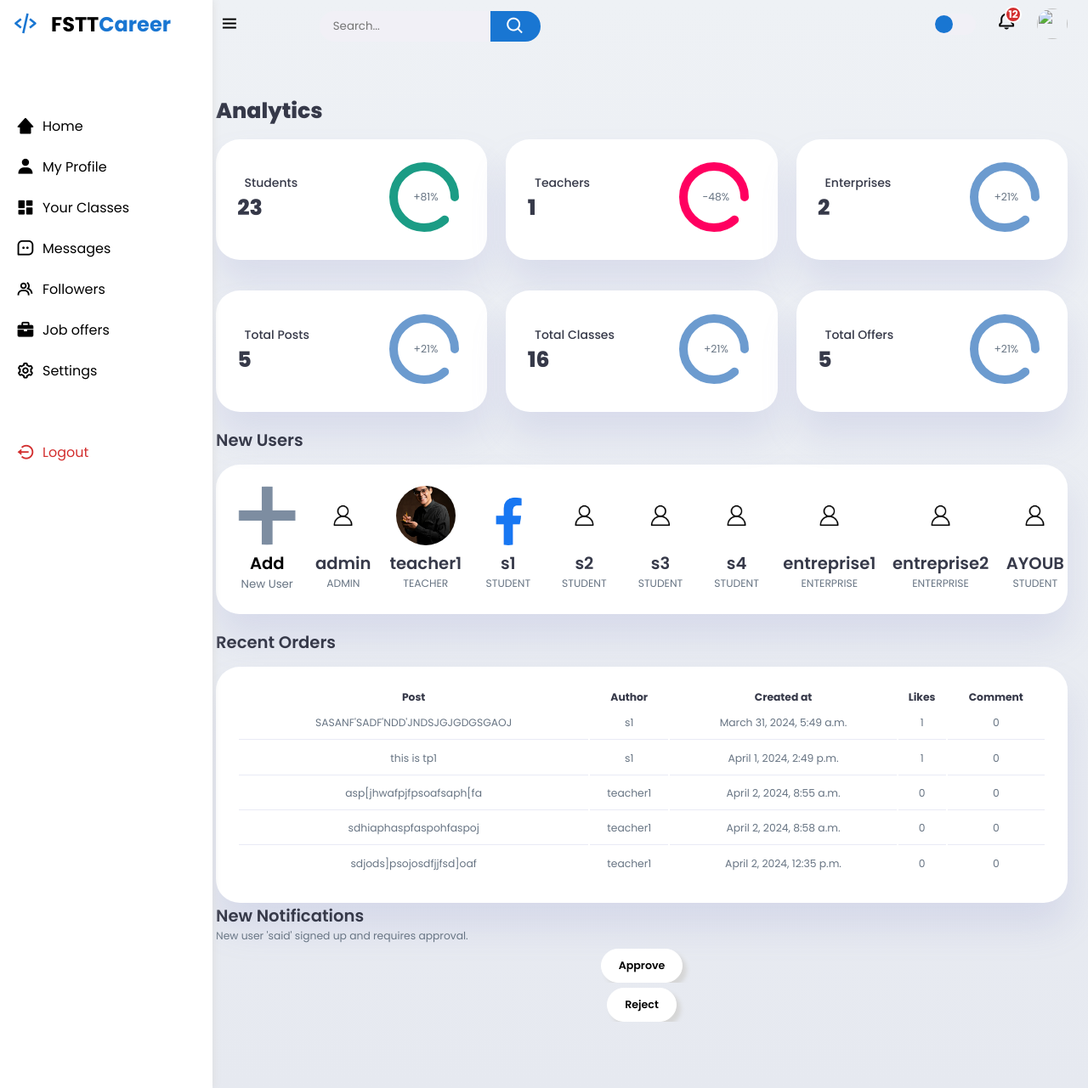
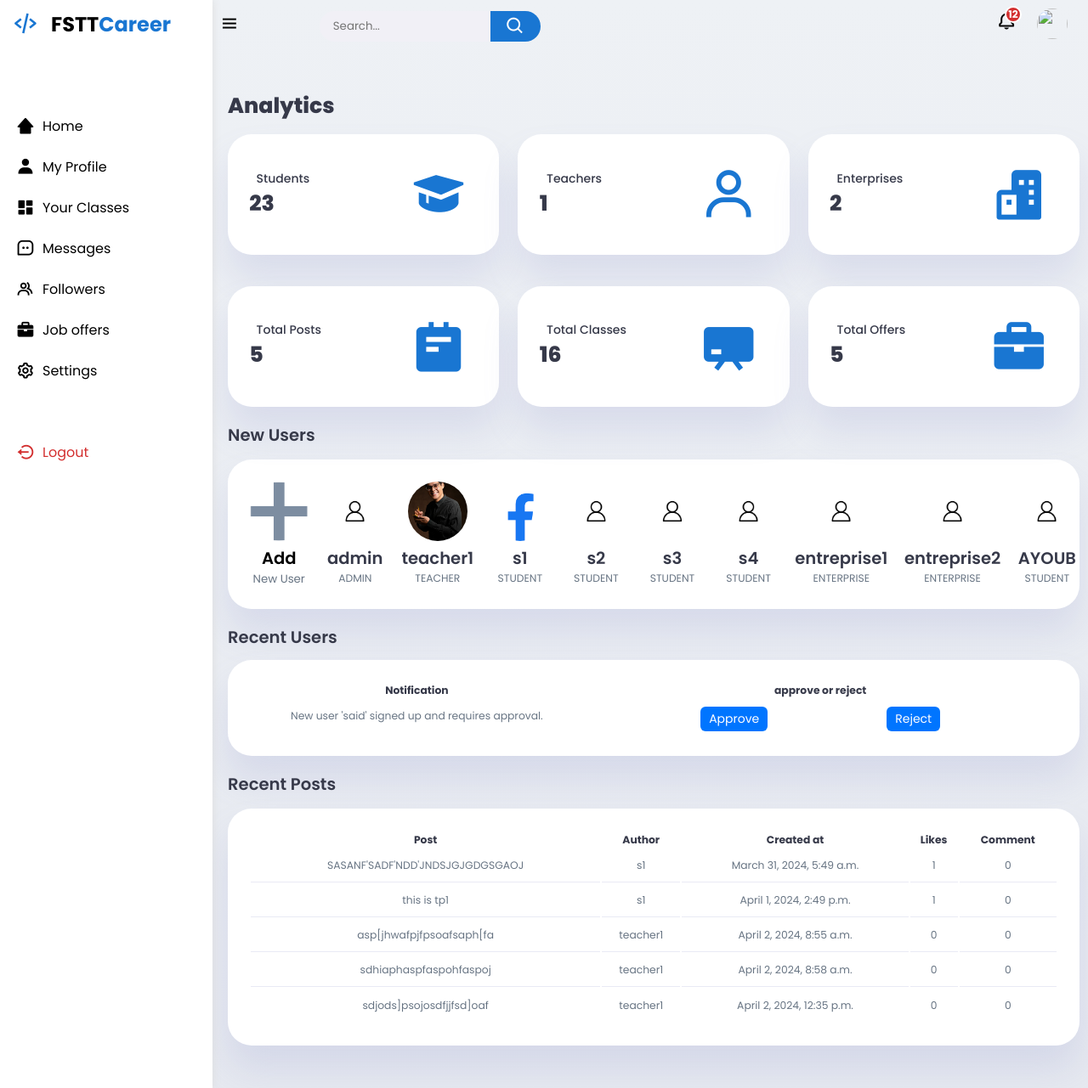
Before and after one commit to ayoubkhabali/CareerLink, a Django app: page /dashboard/ in a window 1280 px wide. Shown: the whole page at 85% size. Run offline with Django 5.2, Linux system fonts and the light colour scheme; data comes from the database, SQL or seed files in the repository; both versions use the stored data as it was after the commit; some libraries are stand-ins or nearby versions.

Commit message:
new changes

```diff
--- a/fsttCareerLink/CareerLink/forms.py
+++ b/fsttCareerLink/CareerLink/forms.py
@@ -132,6 +132,14 @@ class AnnouncementForm(forms.ModelForm):
     class Meta:
         model = Announcement
         fields = ['title', 'content', 'attachment', 'photo']
+        widgets = {
+            'title': forms.TextInput(attrs={'class' : 'd-block mb-20 w-full p-10 b-none bg-eee rad-6', 'placeholder' : 'enter a title...'}),
+            'content': forms.Textarea(attrs={'rows': 4, 'cols': 40, 'class' : 'd-block mb-20 w-full p-10 b-none bg-eee rad-6', 'placeholder' : 'enter a content...'}),
+        }
+        labels = {
+            'title': '',
+            'content': '',
+        }
 
 
 from django.utils import timezone
@@ -142,8 +150,14 @@ class AssignmentForm(forms.ModelForm):
         model = Assignment
         fields = ['title', 'description','due_date','attachment']
         widgets = {
-            'description': forms.Textarea(attrs={'rows': 4, 'cols': 40}),
-            'due_date': forms.DateInput(attrs={'type': 'date'}),
+            'title': forms.TextInput(attrs={'class' : 'd-block mb-20 w-full p-10 b-none bg-eee rad-6', 'placeholder' : 'enter a title...'}),
+            'description': forms.Textarea(attrs={'rows': 4, 'cols': 40, 'class' : 'd-block mb-20 w-full p-10 b-none bg-eee rad-6', 'placeholder' : 'enter a description...'}),
+            'due_date': forms.DateInput(attrs={'type': 'date',  'class' : 'd-block mb-20 w-full p-10 b-none bg-eee rad-6'}),
+        }
+        labels = {
+            'title': '',
+            'description': '',
+            'attachment' :  '',
         }
 
 
@@ -165,7 +179,7 @@ class ClassForm(forms.ModelForm):
         labels = {
             'title': '',
             'description': '',
-            'students' :  'heelllo',
+            'students' :  '',
         }
 
 
--- a/fsttCareerLink/CareerLink/templates/admin_dashboard.html
+++ b/fsttCareerLink/CareerLink/templates/admin_dashboard.html
@@ -16,6 +16,17 @@ form {
   overflow: hidden;
   grid-column: 1 / 2;
   grid-row: 1 / 2;
+}
+
+.progresss {
+    display: flex;
+    justify-content: center;
+    align-items: center;
+    color: #1976D2;
+}
+
+.progresss i {
+    font-size: 5rem;
 }
 
 .title {
@@ -76,12 +87,7 @@ form {
                     <h1>{{students.count}}</h1>
                 </div>
                 <div class="progresss">
-                    <svg>
-                        <circle cx="38" cy="38" r="36"></circle>
-                    </svg>
-                    <div class="percentage">
-                        <p>+81%</p>
-                    </div>
+                    <i class='bx bxs-graduation'></i>
                 </div>
             </div>
         </div>
@@ -92,12 +98,7 @@ form {
                     <h1>{{teachers.count}}</h1>
                 </div>
                 <div class="progresss">
-                    <svg>
-                        <circle cx="38" cy="38" r="36"></circle>
-                    </svg>
-                    <div class="percentage">
-                        <p>-48%</p>
-                    </div>
+                    <i class='bx bx-user'></i>
                 </div>
             </div>
         </div>
@@ -108,12 +109,7 @@ form {
                     <h1>{{enterprises.count}}</h1>
                 </div>
                 <div class="progresss">
-                    <svg>
-                        <circle cx="38" cy="38" r="36"></circle>
-                    </svg>
-                    <div class="percentage">
-                        <p>+21%</p>
-                    </div>
+                    <i class='bx bxs-buildings'></i>
                 </div>
             </div>
         </div>
@@ -124,12 +120,7 @@ form {
                     <h1>{{posts.count}}</h1>
                 </div>
                 <div class="progresss">
-                    <svg>
-                        <circle cx="38" cy="38" r="36"></circle>
-                    </svg>
-                    <div class="percentage">
-                        <p>+21%</p>
-                    </div>
+                    <i class='bx bxs-notepad'></i>
                 </div>
             </div>
         </div>
@@ -140,12 +131,7 @@ form {
                     <h1>{{classes.count}}</h1>
                 </div>
                 <div class="progresss">
-                    <svg>
-                        <circle cx="38" cy="38" r="36"></circle>
-                    </svg>
-                    <div class="percentage">
-                        <p>+21%</p>
-                    </div>
+                    <i class='bx bxs-chalkboard' ></i>
                 </div>
             </div>
         </div>
@@ -156,12 +142,7 @@ form {
                     <h1>{{offers.count}}</h1>
                 </div>
                 <div class="progresss">
-                    <svg>
-                        <circle cx="38" cy="38" r="36"></circle>
-                    </svg>
-                    <div class="percentage">
-                        <p>+21%</p>
-                    </div>
+                    <i class='bx bxs-briefcase'></i>
                 </div>
             </div>
         </div>
@@ -197,7 +178,35 @@ form {
 
     <!-- Recent Orders Table -->
     <div class="recent-orders">
-        <h2>Recent Orders</h2>
+        <h2>Recent Users</h2>
+        <table>
+            <thead>
+                <tr>
+                    <th>Notification</th>
+                    <th>approve or reject</th>
+                </tr>
+            </thead>
+            <tbody>
+                {% for notification in admin_notifications %}
+                <tr>
+                    <td>{{ notification.message }}</td>
+                    <td style="display: flex;justify-content: center;" >
+                        <form method="post" action="{% url 'approve_user' user_id=notification.sender.id %}">
+                            {% csrf_token %}
+                            <button type="submit" class=" d-block fs-14 bg-blue c-white b-none w-fit btn-shape btn-success">Approve</button>
+                        </form>
+                        <form method="post" action="{% url 'reject_user' user_id=notification.sender.id %}">
+                            {% csrf_token %}
+                            <button type="submit" class=" d-block fs-14 bg-blue c-white b-none w-fit btn-shape btn-danger">Reject</button>
+                        </form>
+                    </td>
+                </tr>
+                {% endfor %}
+            </tbody>
+        </table>
+    </div>
+    <div class="recent-orders">
+        <h2>Recent Posts</h2>
         <table>
             <thead>
                 <tr>
@@ -223,29 +232,7 @@ form {
             </tbody>
         </table>
     </div>
-    <div>
-        <div class="new-notifications">
-            <h2>New Notifications</h2>
 
-            <div class="notification-list">
-                {% for notification in admin_notifications %}
-                    <div class="notification">
-                        <p>{{ notification.message }}</p>
-                        <form method="post" action="{% url 'approve_user' user_id=notification.sender.id %}">
-                            {% csrf_token %}
-                            <button type="submit" class="btn btn-success">Approve</button>
-                        </form>
-                        <form method="post" action="{% url 'reject_user' user_id=notification.sender.id %}">
-                            {% csrf_token %}
-                            <button type="submit" class="btn btn-danger">Reject</button>
-                        </form>
-                    </div>
-                {% endfor %}
-            </div>
-        </div>
-
-    </div>
-    <!-- End of Recent Orders -->
 
 </main>
 
--- a/fsttCareerLink/CareerLink/templates/base.html
+++ b/fsttCareerLink/CareerLink/templates/base.html
@@ -76,8 +76,7 @@
                 </div>
             </div>
 
-            <input type="checkbox" id="theme-toggle" hidden>
-            <label for="theme-toggle" class="theme-toggle"></label>
+
             <a href="#" class="notif">
                 <i class='bx bx-bell'></i>
                 <span class="count">12</span>
--- a/fsttCareerLink/CareerLink/templates/class_detail.html
+++ b/fsttCareerLink/CareerLink/templates/class_detail.html
@@ -176,11 +176,11 @@
 
 
 <div class="overlay">
-    <div class="modal  announcement-modal">
+    <div class="quick-draft p-20 bg-white rad-10 modal  announcement-modal">
         {% include 'create_announcement.html' %}
 
     </div>
-    <div class="modal  assignment-modal">
+    <div class="quick-draft p-20 bg-white rad-10 modal  assignment-modal">
         {% include 'create_assignment.html' %}
     </div>
 </div>
--- a/fsttCareerLink/CareerLink/templates/create_announcement.html
+++ b/fsttCareerLink/CareerLink/templates/create_announcement.html
@@ -16,5 +16,5 @@
 <form method="post" enctype="multipart/form-data"  class="modal-form">
     {% csrf_token %}
     {{ class_form.as_p }}
-    <button type="submit" name="announcement_submit" class="btn">Create Announcement</button>
+    <button type="submit" name="announcement_submit" class=" d-block fs-14 bg-blue c-white b-none w-fit btn-shape">Create Announcement</button>
   </form>
--- a/fsttCareerLink/CareerLink/templates/create_assignment.html
+++ b/fsttCareerLink/CareerLink/templates/create_assignment.html
@@ -16,5 +16,5 @@
 <form method="post" enctype="multipart/form-data"  class="modal-form">
     {% csrf_token %}
     {{ assignment_form.as_p }}
-    <button type="submit" name="assignment_submit" class="btn">Create Assignment</button>
+    <button type="submit" name="assignment_submit" class=" d-block fs-14 bg-blue c-white b-none w-fit btn-shape">Create Assignment</button>
   </form>
--- a/fsttCareerLink/static/css/admin-style.css
+++ b/fsttCareerLink/static/css/admin-style.css
@@ -221,7 +221,7 @@ aside .sidebar .message-count{
 }
 
 .admin-dashboard {
-    margin-top: 1.4rem;
+    margin: 1rem;
 }
 
 .admin-dashboard .analyse{
--- a/fsttCareerLink/static/css/sidebar-style.css
+++ b/fsttCareerLink/static/css/sidebar-style.css
@@ -386,7 +386,6 @@ nav .profile .profile-link a:hover {
 .content main{
     width: 100%;
     padding: 36px 24px;
-    max-height: calc(100vh - 56px);
 }
 
 .content main .header{
```
Also changed, not shown: fsttCareerLink/db.sqlite3.
